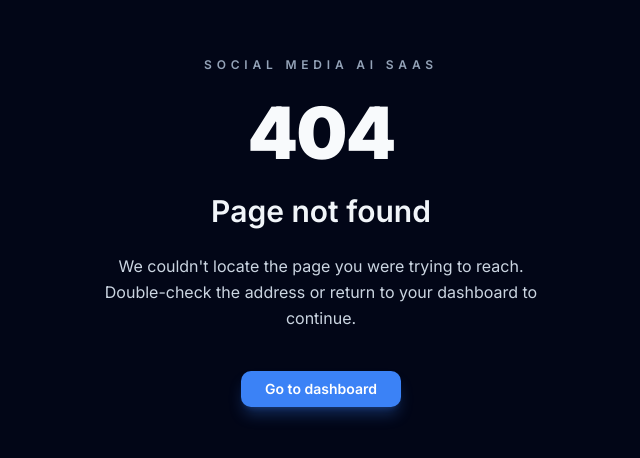
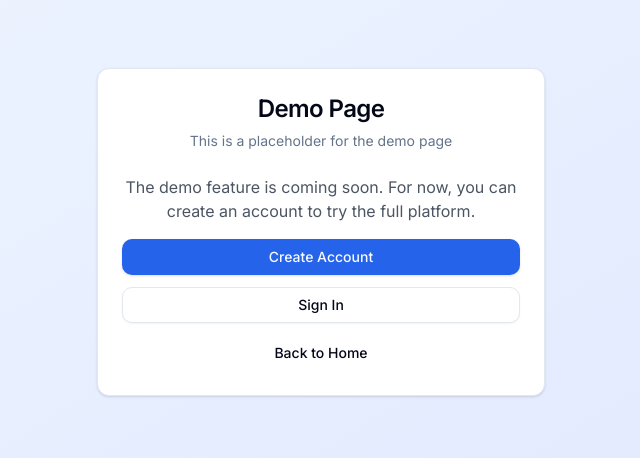
Before and after one commit to ionutmotoi2023/SocialAi, a Next.js app: page /demo in a window 1280 px wide. Before the commit this address had no page. Shown: the part 168-626 px from the top of the page, without its empty margins (319-959 px from the left). Built offline with nearby package versions, Linux system fonts and the light colour scheme.

Commit message:
fix: add missing demo and forgot-password pages to resolve 404 errors
- Create /demo page with coming soon message
- Create /forgot-password page with reset form placeholder
- Both pages include navigation back to login/register
- Resolves 404 errors in console when navigating application

```diff
--- /dev/null
+++ b/src/app/demo/page.tsx
@@ -0,0 +1,40 @@
+import { Metadata } from 'next'
+import Link from 'next/link'
+import { Button } from '@/components/ui/button'
+import { Card, CardContent, CardDescription, CardHeader, CardTitle } from '@/components/ui/card'
+
+export const metadata: Metadata = {
+  title: 'Demo - Social Media AI',
+  description: 'Try our AI-powered social media management platform',
+}
+
+export default function DemoPage() {
+  return (
+    <div className="flex min-h-screen items-center justify-center bg-gradient-to-br from-blue-50 to-indigo-100 p-4">
+      <Card className="w-full max-w-md">
+        <CardHeader className="text-center">
+          <CardTitle className="text-2xl">Demo Page</CardTitle>
+          <CardDescription>
+            This is a placeholder for the demo page
+          </CardDescription>
+        </CardHeader>
+        <CardContent className="space-y-4">
+          <p className="text-center text-gray-600">
+            The demo feature is coming soon. For now, you can create an account to try the full platform.
+          </p>
+          <div className="flex flex-col gap-3">
+            <Link href="/register">
+              <Button className="w-full">Create Account</Button>
+            </Link>
+            <Link href="/login">
+              <Button variant="outline" className="w-full">Sign In</Button>
+            </Link>
+            <Link href="/">
+              <Button variant="ghost" className="w-full">Back to Home</Button>
+            </Link>
+          </div>
+        </CardContent>
+      </Card>
+    </div>
+  )
+}
--- /dev/null
+++ b/src/app/forgot-password/page.tsx
@@ -0,0 +1,53 @@
+import { Metadata } from 'next'
+import Link from 'next/link'
+import { Button } from '@/components/ui/button'
+import { Card, CardContent, CardDescription, CardHeader, CardTitle } from '@/components/ui/card'
+import { Input } from '@/components/ui/input'
+import { Label } from '@/components/ui/label'
+
+export const metadata: Metadata = {
+  title: 'Forgot Password - Social Media AI',
+  description: 'Reset your password',
+}
+
+export default function ForgotPasswordPage() {
+  return (
+    <div className="flex min-h-screen items-center justify-center bg-gradient-to-br from-blue-50 to-indigo-100 p-4">
+      <Card className="w-full max-w-md">
+        <CardHeader className="text-center">
+          <CardTitle className="text-2xl">Reset Password</CardTitle>
+          <CardDescription>
+            Enter your email to receive a password reset link
+          </CardDescription>
+        </CardHeader>
+        <CardContent>
+          <form className="space-y-4">
+            <div className="space-y-2">
+              <Label htmlFor="email">Email</Label>
+              <Input
+                id="email"
+                type="email"
+                placeholder="your@email.com"
+                required
+              />
+            </div>
+            <Button type="submit" className="w-full">
+              Send Reset Link
+            </Button>
+          </form>
+          <div className="mt-4 text-center">
+            <Link href="/login" className="text-sm text-blue-600 hover:underline">
+              Back to Login
+            </Link>
+          </div>
+          <div className="mt-6 p-4 bg-yellow-50 border border-yellow-200 rounded-lg">
+            <p className="text-sm text-yellow-800">
+              <strong>Note:</strong> Password reset functionality is not yet implemented.
+              Please contact support if you need assistance.
+            </p>
+          </div>
+        </CardContent>
+      </Card>
+    </div>
+  )
+}
```
